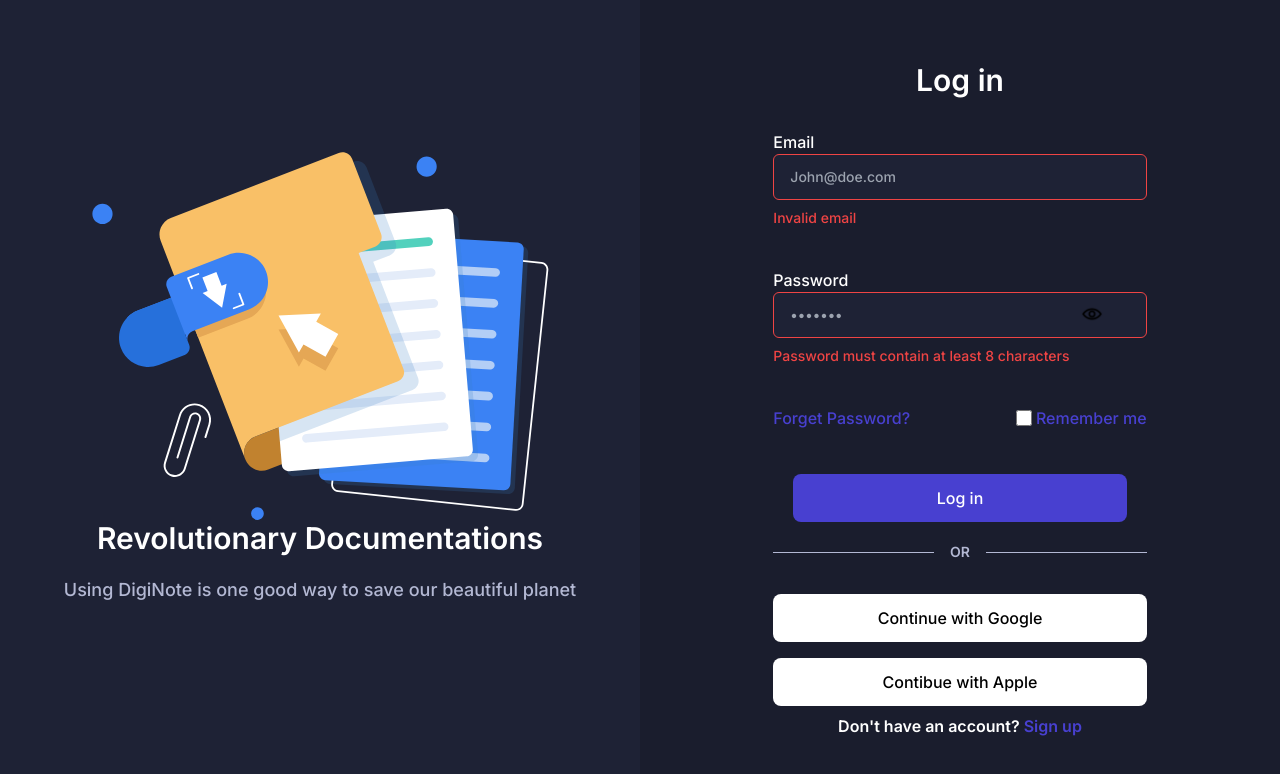
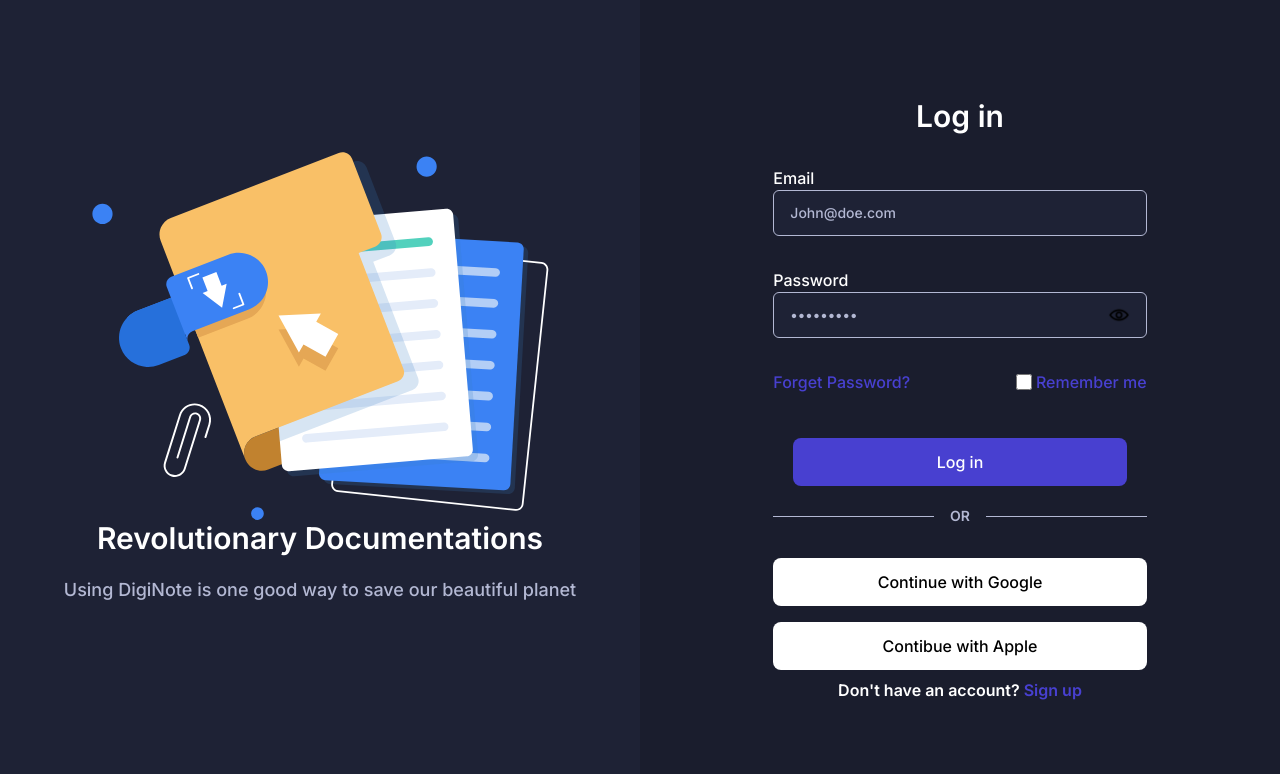
Before and after one commit to Mittensdlara/diginote-login-page, a React (Create React App) app: page / in a window 1280 px wide. Shown: the top 774 px of the page. Built offline with nearby package versions, Linux system fonts and the light colour scheme.

Commit message:
fixing bugs

```diff
--- a/src/components/EmailInput.jsx
+++ b/src/components/EmailInput.jsx
@@ -6,9 +6,11 @@
         type="text"
         placeholder="John@doe.com"
         className={
+          validEmail.includes("@") &&
+          validEmail.includes(".") &&
           validEmail.includes("@")
             ? "relative mb-2 border text-gray border-gray text-sm  font-medium rounded-md w-full py-3 pl-4  bg-light-bg  focus:outline-none focus:border-sky-500 focus:ring-sky-500 focus:ring-1"
-            : "relative mb-2 border text-gray border-red-500 text-sm  font-medium rounded-md w-full py-3 pl-4  bg-light-bg  focus:outline-none focus:border-red-500 focus:ring-red-500 focus:ring-1"
+            : "relative mb-2 border text-gray  text-sm  font-medium rounded-md w-full py-3 pl-4  bg-light-bg  focus:outline-none focus:border-red-500 focus:ring-red-500 focus:ring-1"
         }
         value={validEmail}
         onChange={(e) => setValidEmail(e.target.value)}
--- a/src/components/LoginPage.jsx
+++ b/src/components/LoginPage.jsx
@@ -4,8 +4,8 @@
 
 const initialState = {
   showPass: true,
-  validPass: "",
-  validEmail: "",
+  validPass: "•••••••••",
+  validEmail: "John@doe.com",
 };
 
 const reducer = (state, action) => {
--- a/src/components/PasswordInput.jsx
+++ b/src/components/PasswordInput.jsx
@@ -4,12 +4,14 @@
 const PasswordInput = ({ showPass, validPass, setValidPass, handleToggle }) => {
   return (
     <>
+      <div className="">
         <p className="text-white">Password</p>
+        <div className="relative">
           <input
             className={
               validPass.length > 8
                 ? "relative mb-2 border text-gray border-gray text-sm  font-medium rounded-md w-full py-3 pl-4  bg-light-bg  focus:outline-none focus:border-sky-500 focus:ring-sky-500 focus:ring-1"
-            : "relative mb-2 border text-gray border-red-500 text-sm  font-medium rounded-md w-full py-3 pl-4  bg-light-bg  focus:outline-none focus:border-red-500 focus:ring-red-500 focus:ring-1"
+                : "relative mb-2 border text-gray  text-sm  font-medium rounded-md w-full py-3 pl-4  bg-light-bg  focus:outline-none focus:border-red-500 focus:ring-red-500 focus:ring-1"
             }
             type={showPass ? "password" : "text"}
             name="password"
@@ -18,25 +20,27 @@
             required
             onChange={(e) => setValidPass(e.target.value)}
           />
+          <div className="absolute top-0 right-0 bottom-0 m-auto mr-4 flex items-center">
+            <button
+              onClick={handleToggle}
+              className=" flex items-center justify-center rounded-md "
+            >
+              {showPass ? (
+                <img className="w-6 mb-2" src={showIcon} alt="" />
+              ) : (
+                <img className="w-5 mb-2" src={hideIcon} alt="" />
+              )}
+            </button>
+          </div>
+        </div>
         {validPass.length > 8 ? (
           ""
         ) : (
-        <p className="mb-4 text-red-500 font-thin text-sm">
+          <p className="mb-4 text-red-500 font-thin text-sm ">
             {" "}
             Password must contain at least 8 characters
           </p>
         )}
-      <div className="absolute top-5 bottom-48 right-40  flex ">
-        <button
-          onClick={handleToggle}
-          className="flex items-center justify-center rounded-md  "
-        >
-          {showPass ? (
-            <img className="w-6 mr-4" src={showIcon} alt="" />
-          ) : (
-            <img className="w-5 mr-4" src={hideIcon} alt="" />
-          )}
-        </button>
       </div>
       <br />
     </>
```
Lines whose indentation alone changed are shown as unchanged.
